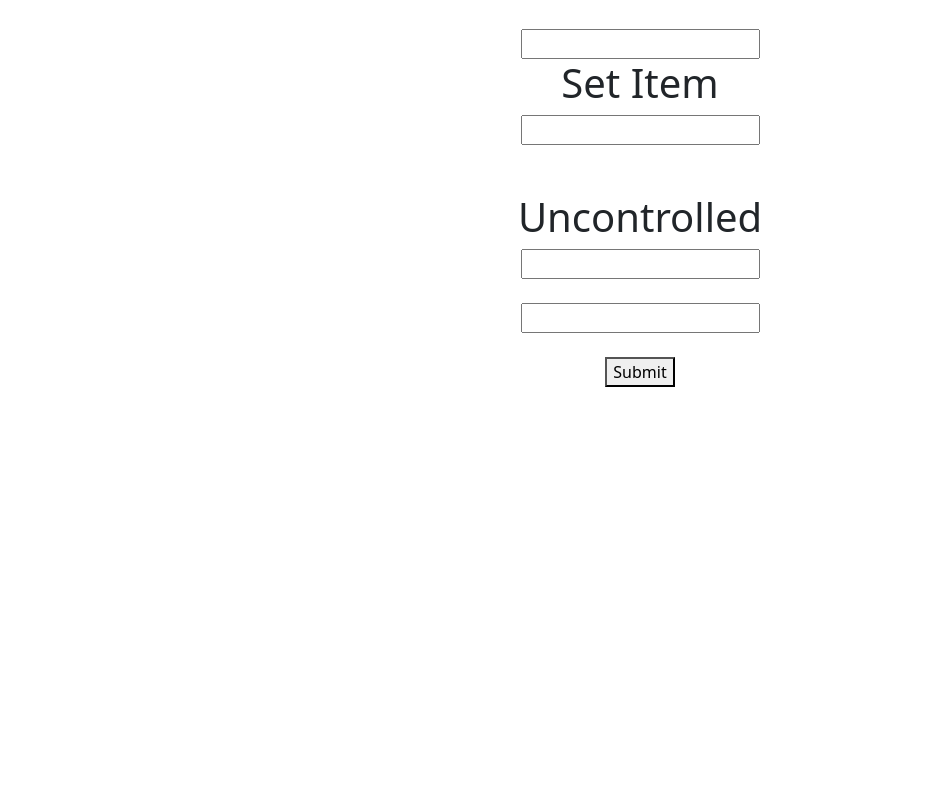
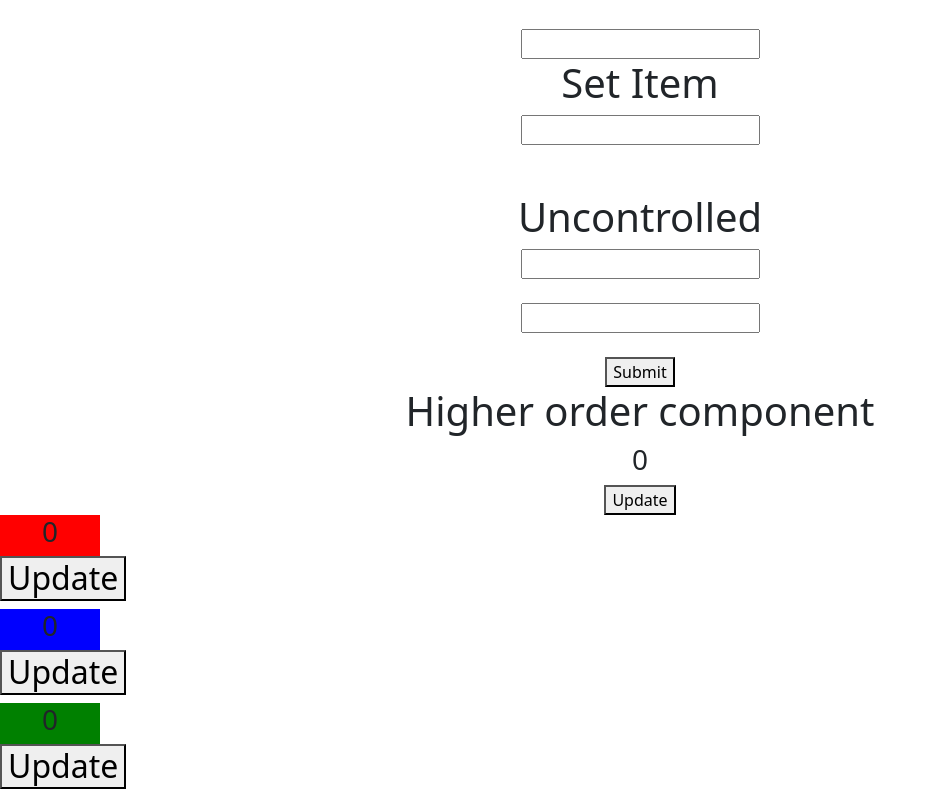
Before and after one commit to surendra960/getvalue, a React (Create React App) app: page / in a window 1280 px wide. Shown: the part 2658-3455 px from the top of the page, without its empty margins (0-937 px from the left). Before the commit the page ends 3045 px from the top, so only its background shows below. Built offline with nearby package versions, Linux system fonts and the light colour scheme.

Commit message:
HOC higher order component

```diff
--- a/src/App.js
+++ b/src/App.js
@@ -20,6 +20,7 @@ import { Button } from 'react-bootstrap';
 import Inputbox from './Inputbox';
 import Controlledcomponent from './Controlledcomponent';
 import Uncontrolled from './Uncontrolled'
+import Hoc from './Hoc';
 function App() {
   const [value, setValue] = useState('');
 
@@ -68,6 +69,7 @@ function App() {
         <Button onClick={updateInput}>Update InputBox</Button>
          <Controlledcomponent/>
          <Uncontrolled/>
+         <Hoc/>
     </div>
   );
 }
--- /dev/null
+++ b/src/Hoc.js
@@ -0,0 +1,36 @@
+import React, {useRef, useState} from 'react'
+
+export default function Hoc() {
+  return (
+    <div>
+      <h1>Higher order component</h1>
+      <Counter/>
+      <HOCRed cmp = {Counter}/>
+      <HOCblue cmp = {Counter}/>
+      <HOCgreen cmp = {Counter}/>
+    </div>
+  )
+}
+
+function HOCRed(props){
+  return <h2 style={{backgroundColor :'red', width:100}}><props.cmp/></h2>
+}
+function HOCblue(props){
+  return <h2 style={{backgroundColor :'blue', width:100}}><props.cmp/></h2>
+}
+function HOCgreen(props){
+  return <h2 style={{backgroundColor :'green', width:100}}><props.cmp/></h2>
+}
+
+function Counter(){
+  let [count,setCount] = useState(0);
+function countUpdate(){
+  setCount(count+1);
+}
+  return(
+    <div>
+      <h3>{count}</h3>
+       <button onClick = {countUpdate}>Update</button>
+    </div>
+  )
+}
```
